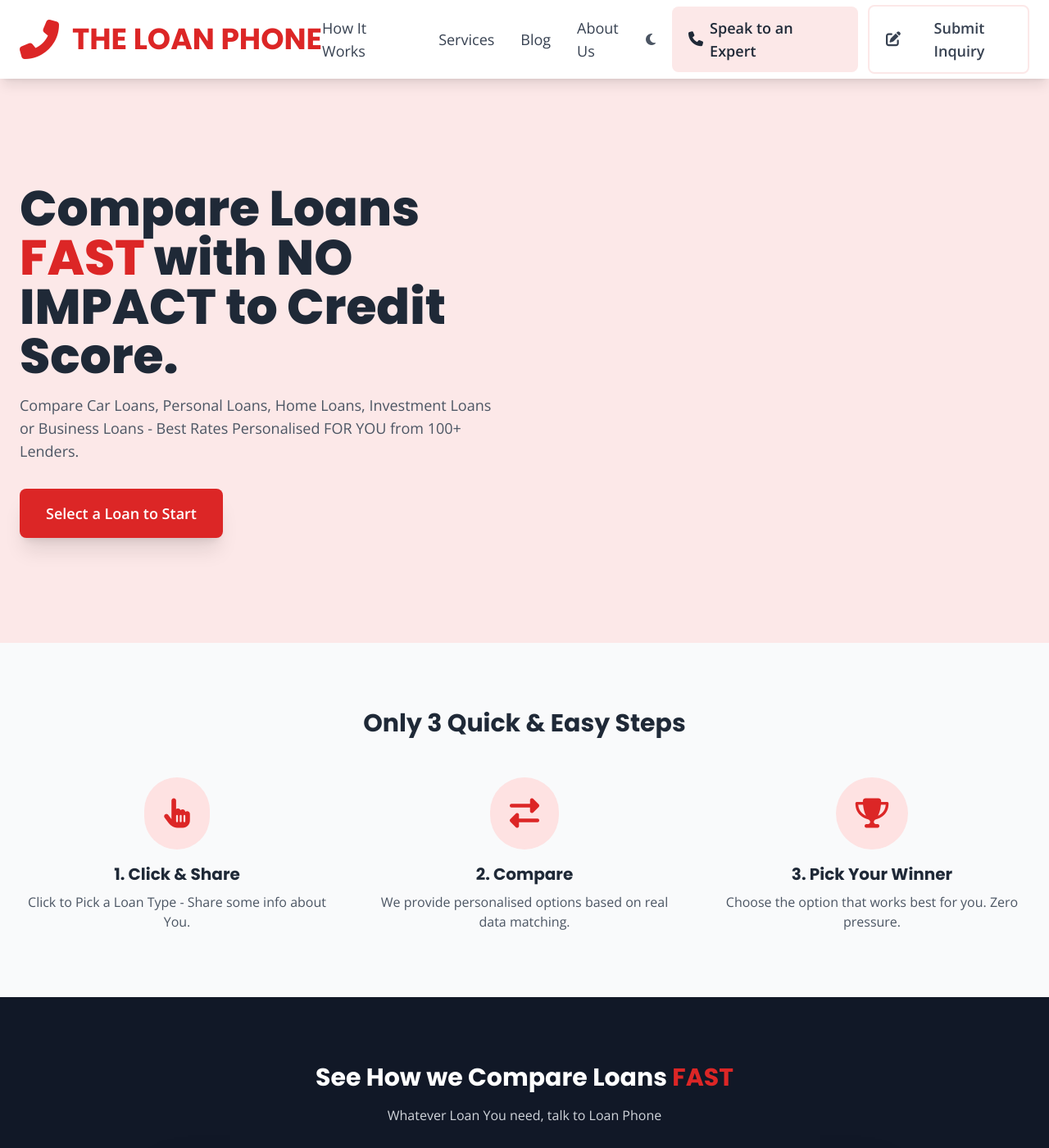
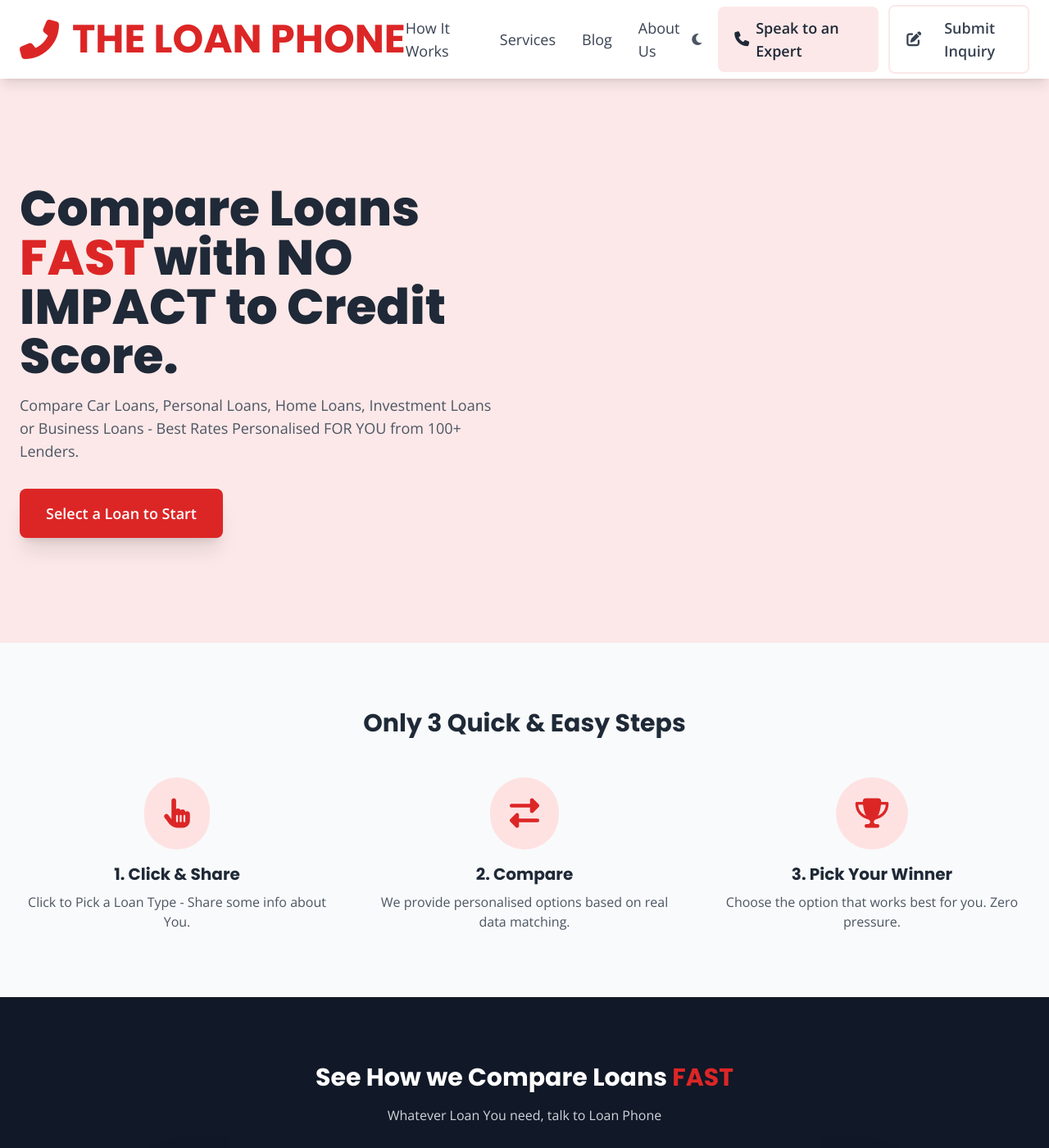
Before and after one commit to AMSumo9/loan-phone-website, a Jekyll site: the page built from index.md, in a window 1280 px wide and 1400 px high. Shown: the whole window at 82% size. Built offline with Jekyll 4.4.1, drawn with Linux system fonts in a browser that asks for light colours; nearby versions of some CDN libraries; a script that is not in the unit is left out; grey boxes are pictures that could not be loaded.

Commit message:
Update header.html

```diff
--- a/_includes/header.html
+++ b/_includes/header.html
@@ -112,47 +112,47 @@
     </div>
 </header>
 
-<!-- RESPONSIVE HEADER FIXES -->
+<!-- CORRECTED RESPONSIVE HEADER FIXES - EXPAND CONTAINER, KEEP BRAND PROMINENT -->
 <style>
-/* Header Container Full Width Fix */
+/* Proper Header Container Expansion - Keep Brand Large */
 header {
     width: 100% !important;
-    min-width: 100% !important;
+    min-width: 100vw !important;
     background-color: white !important;
     box-sizing: border-box !important;
 }
 
 header .container {
     width: 100% !important;
-    max-width: 100% !important;
+    max-width: none !important;
+    padding-left: 1.5rem !important;
+    padding-right: 1.5rem !important;
     box-sizing: border-box !important;
 }
 
-/* Responsive Company Name Sizing */
+/* Keep Company Name Prominent - Only Minimal Adjustments */
 .company-name {
-    font-size: 3rem; /* Default desktop size */
+    font-size: 3rem; /* Keep large on desktop */
     line-height: 1.1;
     white-space: nowrap;
 }
 
-/* Large Desktop (1200px+) */
-@media (min-width: 1200px) {
-    .company-name {
-        font-size: 3rem;
-    }
-}
-
-/* Desktop/Laptop (992px - 1199px) */
-@media (min-width: 992px) and (max-width: 1199px) {
+/* Tablet - Still prominent */
+@media (min-width: 769px) and (max-width: 1024px) {
     .company-name {
         font-size: 2.5rem;
     }
 }
 
-/* Tablet Landscape (768px - 991px) */
-@media (min-width: 768px) and (max-width: 991px) {
+/* Mobile - Minimal reduction, keep prominent */
+@media (max-width: 768px) {
     .company-name {
-        font-size: 2rem;
+        font-size: 2.25rem; /* Still prominent on mobile */
+    }
+
+    /* Adjust spacing if needed */
+    header .flex.items-center.space-x-4 {
+        gap: 0.75rem;
     }
 
     header .container {
@@ -161,38 +161,13 @@
     }
 }
 
-/* Mobile Large (481px - 767px) */
-@media (min-width: 481px) and (max-width: 767px) {
-    .company-name {
-        font-size: 1.75rem;
-    }
-}
-
-/* Mobile Small (320px - 480px) */
-@media (max-width: 480px) {
-    .company-name {
-        font-size: 1.5rem;
-    }
-
-    header .flex.items-center.space-x-4 {
-        gap: 0.5rem !important;
-    }
-
-    .fas.fa-phone-alt {
-        font-size: 2rem !important;
-    }
-}
-
-/* Apple Device Specific Fixes */
+/* Apple Device Full Width Fix Only */
 @supports (-webkit-touch-callout: none) {
-    /* iOS Safari and iPad specific fixes */
     header {
-        width: 100vw !important;
-        margin-left: calc(-50vw + 50%) !important;
-        position: relative !important;
-        left: 50% !important;
-        right: 50% !important;
-        margin-right: calc(-50vw + 50%) !important;
+        position: relative;
+        margin-left: calc(-50vw + 50%);
+        margin-right: calc(-50vw + 50%);
+        width: 100vw;
         background-color: white !important;
         z-index: 40 !important;
     }
@@ -200,33 +175,7 @@
     header .container {
         margin-left: auto !important;
         margin-right: auto !important;
-        width: 100% !important;
-        max-width: 100% !important;
     }
-}
-
-/* iPad Specific Adjustments */
-@media only screen and (min-device-width: 768px) and (max-device-width: 1024px) {
-    .company-name {
-        font-size: 2.25rem !important;
-    }
-
-    header .container {
-        padding-left: 1.5rem !important;
-        padding-right: 1.5rem !important;
-    }
-}
-
-/* iPhone Specific Adjustments */
-@media only screen and (min-device-width: 320px) and (max-device-width: 667px) {
-    .company-name {
-        font-size: 1.5rem !important;
-    }
-}
-
-/* Prevent horizontal scrolling */
-body {
-    overflow-x: hidden !important;
 }
 </style>
 
```
